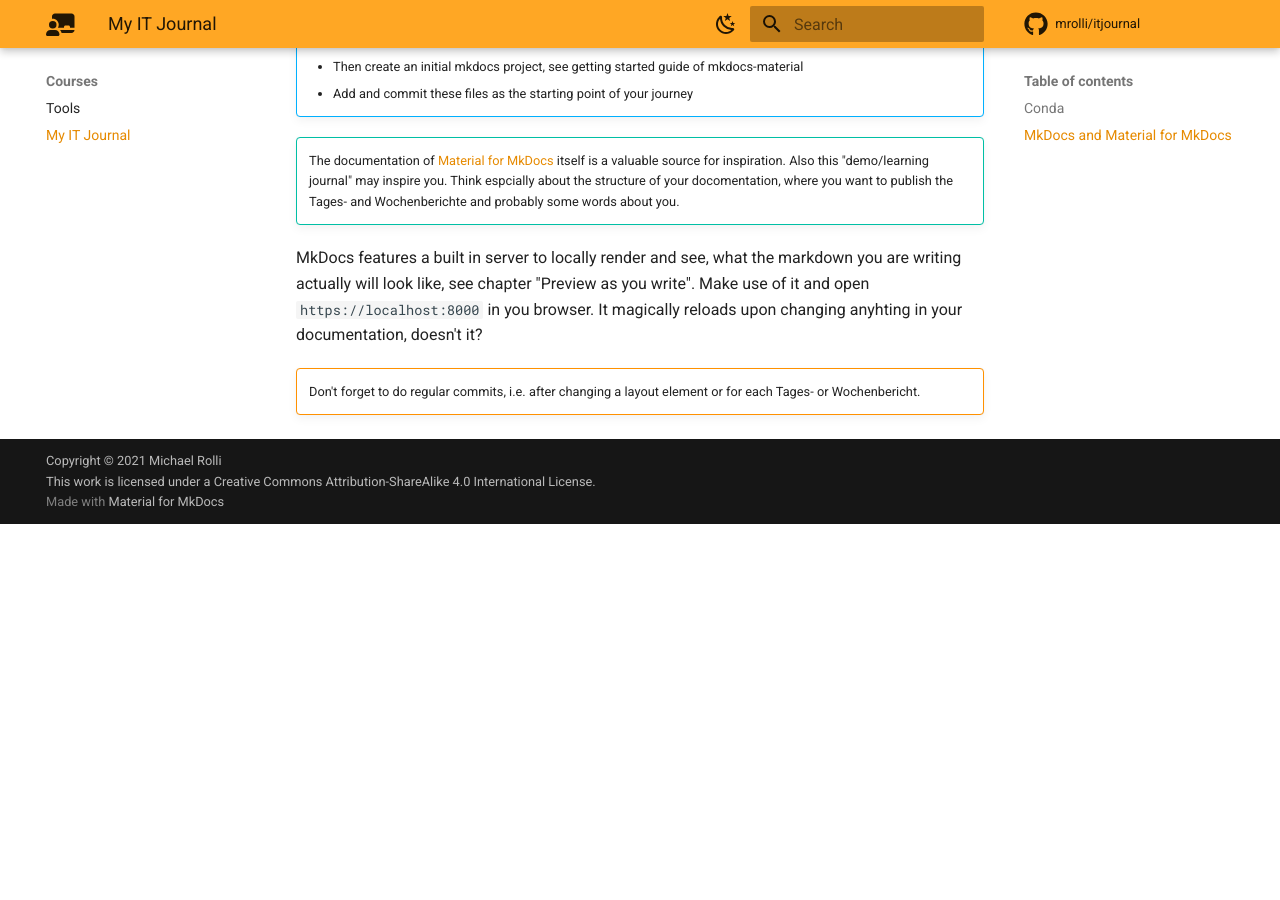
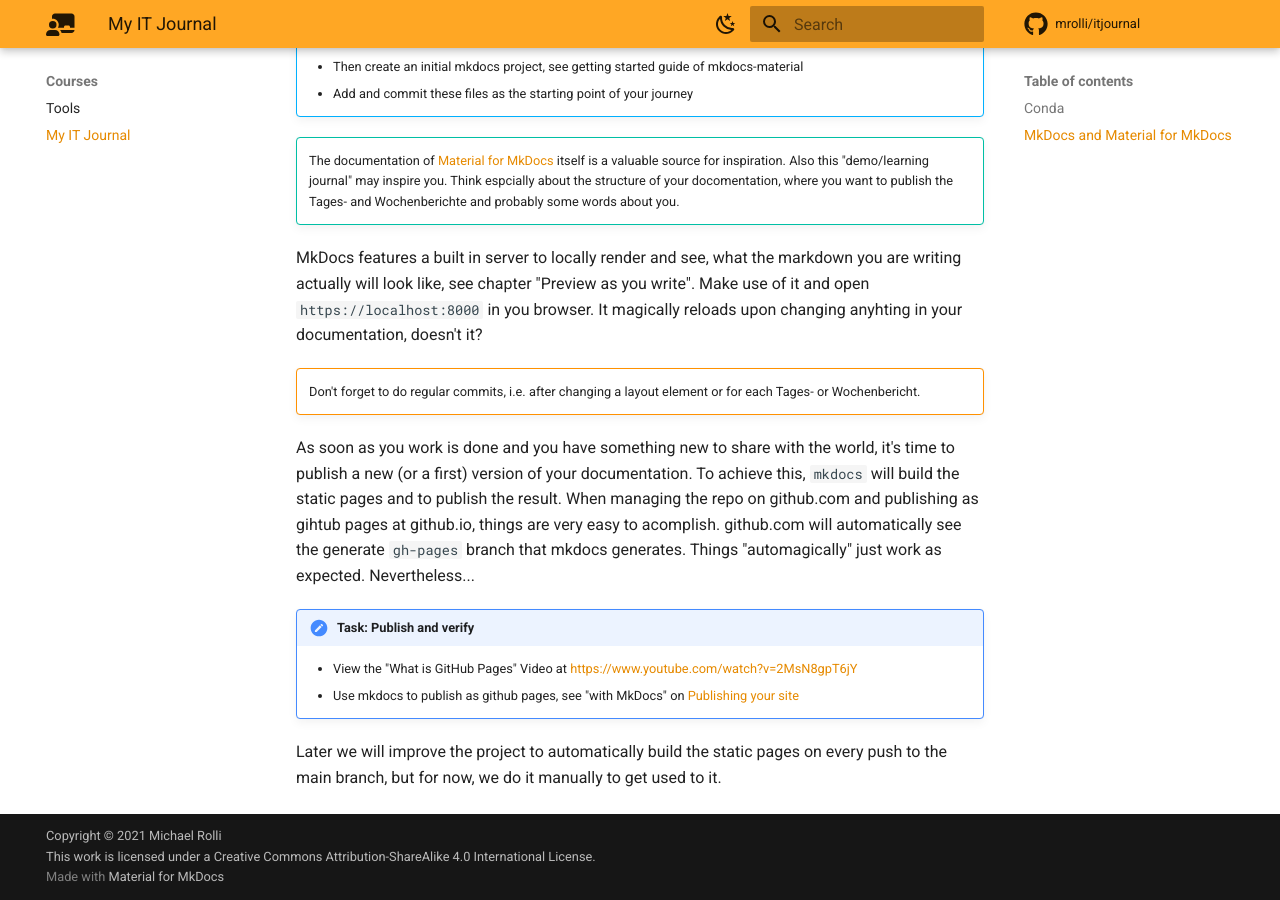
Before and after one commit to mrolli/myitjournal, an MkDocs documentation site: the page built from docs/courses/myitjournal.md, in a window 1280 px wide and 900 px high, scrolled down 1754 px. Built offline with MkDocs 1.6.1 and Material for MkDocs 9.7.7, drawn with Linux system fonts in a browser that asks for light colours; comment, search, counter and statistics services are not loaded; before the commit the page ends 2278 px from its top, so only the background shows below that.

Commit message:
Add some lines about publishing the pages

```diff
--- a/docs/courses/myitjournal.md
+++ b/docs/courses/myitjournal.md
@@ -75,3 +75,17 @@
 !!! warning ""
     Don't forget to do regular commits, i.e. after changing a layout element or for each Tages- or
     Wochenbericht.
+
+As soon as you work is done and you have something new to share with the world, it's time to
+publish a new (or a first) version of your documentation. To achieve this, `mkdocs` will build
+the static pages and to publish the result. When managing the repo on github.com and publishing
+as gihtub pages at github.io, things are very easy to acomplish. github.com will automatically
+see the generate `gh-pages` branch that mkdocs generates. Things "automagically" just work as
+expected. Nevertheless...
+
+!!! acstract "Task: Publish and verify"
+    * View the "What is GitHub Pages" Video at [https://www.youtube.com/watch?v=2MsN8gpT6jY](https://www.youtube.com/watch?v=2MsN8gpT6jY)
+    * Use mkdocs to publish as github pages, see "with MkDocs" on [Publishing your site](https://squidfunk.github.io/mkdocs-material/publishing-your-site/#with-github-actions)
+
+Later we will improve the project to automatically build the static pages on every push to the main
+branch, but for now, we do it manually to get used to it.
```
